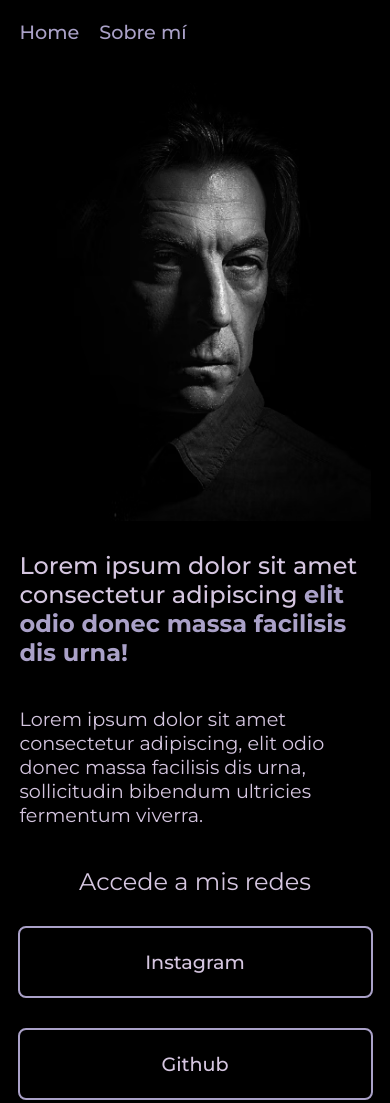
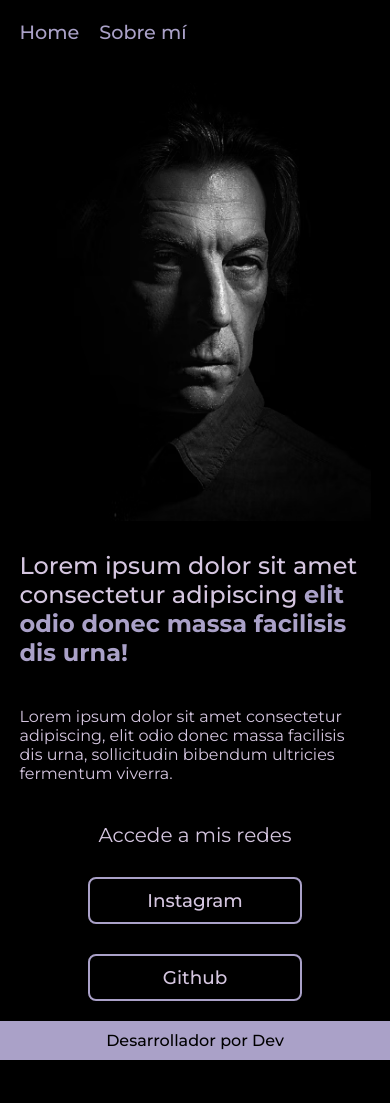
Before and after one commit to crhixtian/portfolio, a plain HTML site: page index.html in a window 390 px wide. Shown: the top 1103 px of the page. After the commit the page ends 1060 px from the top, so only its background shows below. Drawn offline with Linux system fonts and the light colour scheme.

Commit message:
modified style

```diff
--- a/style/style.css
+++ b/style/style.css
@@ -151,13 +151,18 @@ body {
         font-family: var(--font_montserrat), serif;
     }
 
+    .presentacion_enlace_subtitulo{
+        font-size: 1.25rem;
+    }
+
     .presentacion_texto {
-        font-size: 1.2rem;
+        font-size: 1em;
     }
 
     .presentacion_enlace_link {
-        width: 100%;
-        font-size: 1.2rem;
+        width: 60%;
+        padding: 10px 0 10px 0;
+        font-size: 1.15rem;
     }
 
     .presentacion_imagen {
@@ -165,8 +170,8 @@ body {
     }
 
     .footer {
-        padding: 20px;
-        font-size: 1.2rem;
+        padding: 10px;
+        font-size: 1rem;
         font-weight: 500;
     }
 }
```
